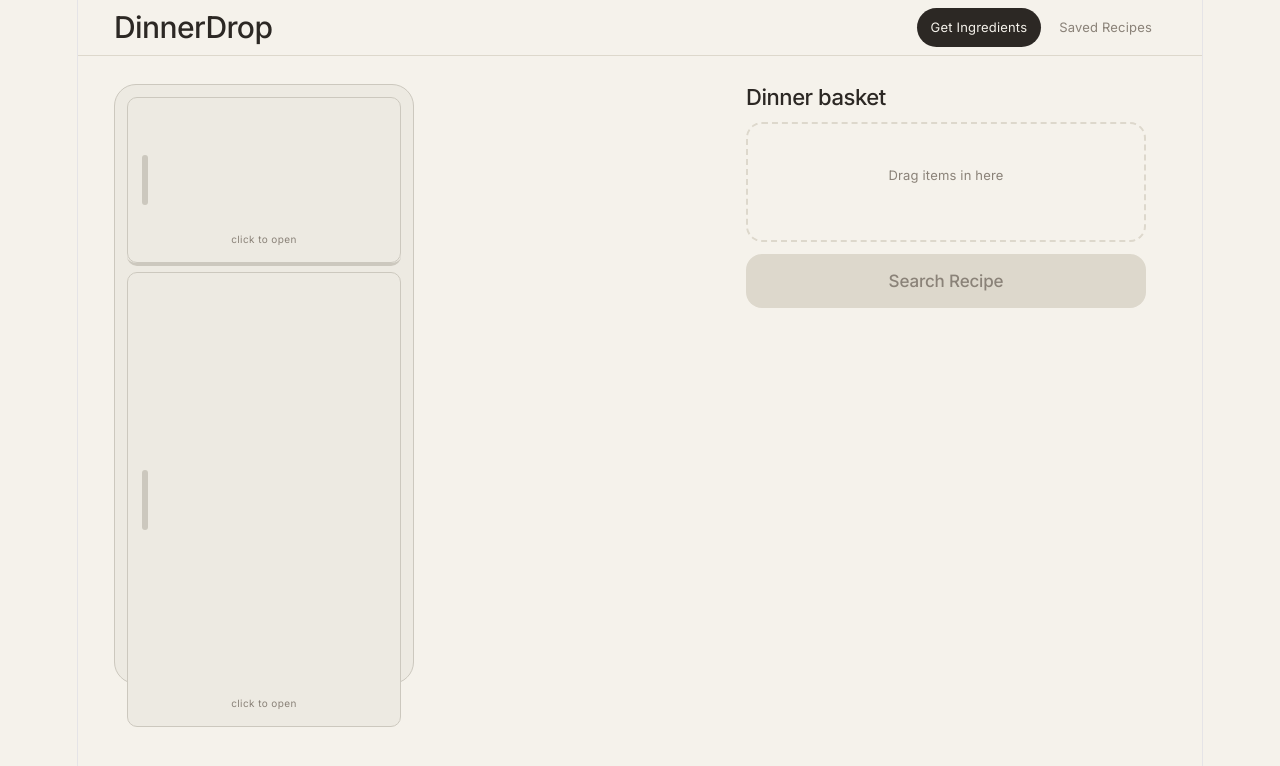
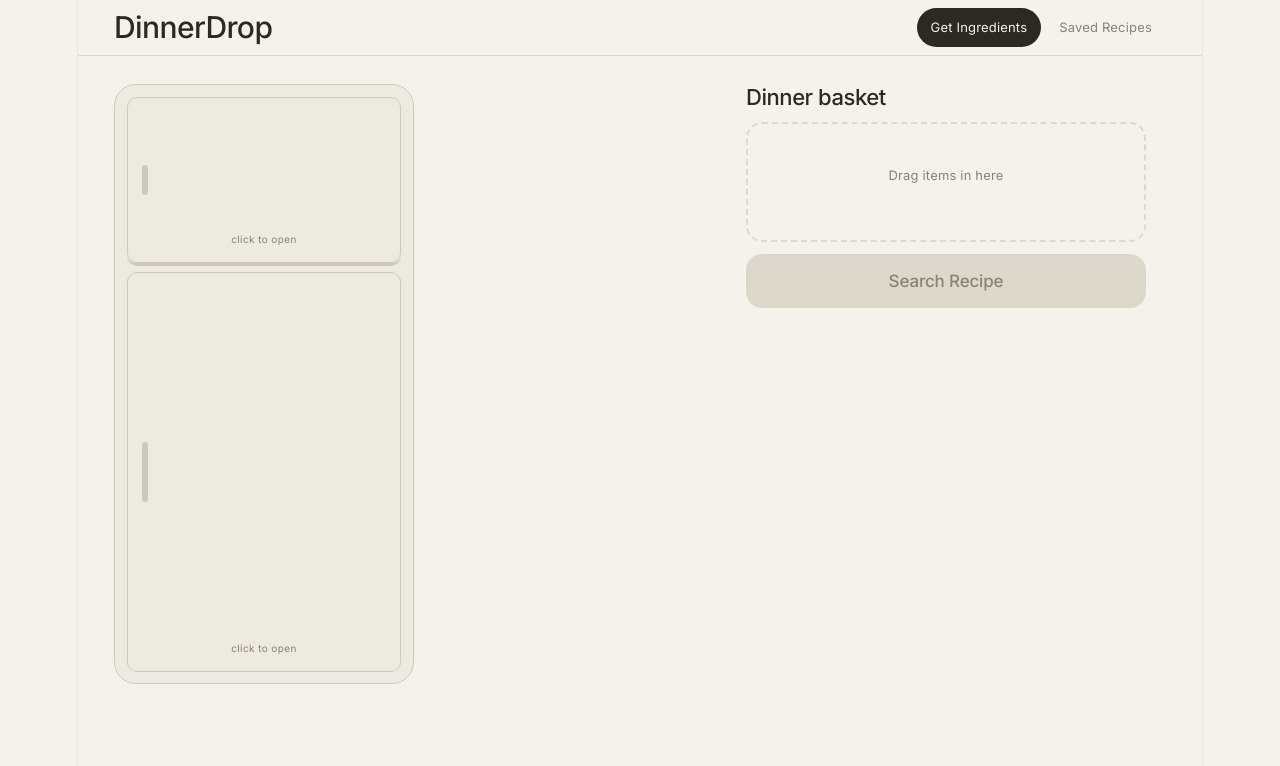
Before and after one commit to GitReapers/DinnerPlanner, a React app in the folder frontend/: page / in a window 1280 px wide. Shown: the top 766 px of the page. Built offline with nearby package versions, Linux system fonts and the light colour scheme; the HTML template or start-up script is replaced by a standard one; a web font is replaced by a local one.

Commit message:
updated fridege, added delete button for the objs

```diff
--- a/frontend/package.json
+++ b/frontend/package.json
@@ -11,6 +11,7 @@
   },
   "dependencies": {
     "@dnd-kit/core": "^6.3.1",
+    "@dnd-kit/sortable": "^10.0.0",
     "@dnd-kit/utilities": "^3.2.2",
     "react": "^19.2.4",
     "react-dom": "^19.2.4"
--- a/frontend/src/App.css
+++ b/frontend/src/App.css
@@ -64,7 +64,7 @@ body {
 .nav-link:hover { background: var(--cream-dark); color: var(--text); }
 .nav-link.active { background: var(--text); color: var(--cream); }
 
-/* ── Layout ── */
+/* Layout */
 .app-main {
   display: flex;
   gap: 32px;
@@ -96,7 +96,7 @@ body {
   align-items: flex-start;
 }
 
-/* ── Fridge wrapper — overflow visible so doors escape ── */
+/* Fridge wrapper — overflow visible so doors escape */
 .fridge-wrap {
   position: relative;
   width: 100%;
@@ -104,7 +104,7 @@ body {
   padding-right: 180px;
 }
 
-/* ── Fridge body — no overflow hidden ── */
+/* Fridge body — no overflow hidden */
 .fridge {
   width: 300px;
   background: var(--fridge-bg);
@@ -119,7 +119,7 @@ body {
   position: relative;
 }
 
-/* ── Fridge sections ── */
+/* Fridge sections */
 .fridge-section {
   position: relative;
   display: flex;
@@ -146,7 +146,7 @@ body {
   gap: 6px;
 }
 
-/* ── Door — sits as sibling to fridge-contents inside fridge-section ── */
+/* Door — sits as sibling to fridge-contents inside fridge-section */
 .door-scene {
   position: absolute;
   inset: 0;
@@ -238,7 +238,14 @@ body {
   letter-spacing: 0.05em;
 }
 
-
+.chip-delete {
+  margin-left: 4px;
+  cursor: pointer;
+  font-size: 13px;
+  color: var(--text-muted);
+  line-height: 1;
+}
+.chip-delete:hover { color: var(--red); }
 .freezer-scene {
   perspective: 700px;
   perspective-origin: right center;
@@ -264,7 +271,50 @@ body {
 .fridge-scene .door.open {
   transform: rotateY(180deg);
 }
-/* ── Shelves ── */
+
+.fridge-section.freezer {
+  flex: 0 0 160px;  /* fixed height, won't grow or shrink */
+}
+
+.fridge-section.main {
+  flex: 0 0 400px;
+}
+
+.shelf {
+  flex: 0 0 80px;   /* fixed, never grows */
+  overflow: hidden;  /* clips chips if too many */
+}
+
+.drawers-row {
+  flex: 0 0 80px;   /* fixed */
+  overflow: hidden;
+}
+
+/* trashcan */
+.trash-can {
+  width: 48px;
+  height: 48px;
+  border-radius: 50%;
+  border: 2px dashed var(--cream-darker);
+  display: flex;
+  align-items: center;
+  justify-content: center;
+  font-size: 20px;
+  transition: border-color 0.15s, background 0.15s, transform 0.15s;
+  cursor: default;
+  margin-top: 12px;
+}
+.trash-can.over {
+  border-color: var(--red);
+  background: var(--red-light);
+  transform: scale(1.1);
+}
+.trash-can.flash {
+  border-color: var(--red);
+  background: var(--red-light);
+  transform: scale(1.15);
+}
+/* shelves */
 .shelf {
   background: var(--shelf);
   border: 1px solid var(--shelf-border);
@@ -280,7 +330,9 @@ body {
   flex: 1;
 }
 
-.drawer { flex: 1; }
+.drawer {
+  flex: 1;
+}
 
 .shelf-label {
   font-size: 10px;
@@ -300,7 +352,7 @@ body {
   border-radius: 2px 2px 0 0;
 }
 
-/* ── Ingredient chip ── */
+/* Ingredient chip */
 .ingredient-chip {
   display: inline-flex;
   align-items: center;
@@ -330,7 +382,7 @@ body {
   transform: scale(1.05) rotate(-1deg);
 }
 
-/* ── Basket ── */
+/* Basket */
 .basket-wrap {
   display: flex;
   flex-direction: column;
@@ -389,7 +441,7 @@ body {
 }
 .basket-chip-remove:hover { color: var(--red); }
 
-/* ── Search button ── */
+/* Search button */
 .search-btn {
   width: 400px;
   padding: 14px;
@@ -411,7 +463,7 @@ body {
   cursor: default;
 }
 
-/* ── Recipe card ── */
+/* Recipe card */
 .recipe-card {
   display: flex;
   align-items: center;
--- a/frontend/src/App.jsx
+++ b/frontend/src/App.jsx
@@ -1,48 +1,147 @@
 import { useState } from 'react'
-import { DndContext, DragOverlay, pointerWithin } from '@dnd-kit/core'
+import { DndContext, DragOverlay, closestCenter, PointerSensor, useSensor, useSensors } from '@dnd-kit/core'
+import { arrayMove } from '@dnd-kit/sortable'
 import Fridge from './components/Fridge'
 import Basket from './components/Basket'
 import RecipeCard from './components/RecipeCard'
 import './App.css'
 
-
 const MOCK_RECIPES = [
-  {
-    id: 1,
-    title: 'Tomato Pasta',
-    image: 'https://placehold.co/80x80/e8d5c4/7a5c44?text=🍝',
-    totalIngredients: 6,
-    totalTime: 25,
-  },
-  {
-    id: 2,
-    title: 'Egg Fried Rice',
-    image: 'https://placehold.co/80x80/d4e8c4/4a7a44?text=🍳',
-    totalIngredients: 5,
-    totalTime: 15,
-  },
+  { id: 1, title: 'Tomato Pasta', image: 'https://placehold.co/80x80/e8d5c4/7a5c44?text=🍝', totalIngredients: 6, totalTime: 25 },
+  { id: 2, title: 'Egg Fried Rice', image: 'https://placehold.co/80x80/d4e8c4/4a7a44?text=🍳', totalIngredients: 5, totalTime: 15 },
 ]
 
+export const INITIAL_SHELVES = {
+  freezer: [
+    { id: 'icecream', name: 'Ice Cream', emoji: '🍦' },
+    { id: 'frozen-peas', name: 'Frozen Peas', emoji: '🫛' },
+    { id: 'frozen-beef', name: 'Ground Beef', emoji: '🥩' },
+  ],
+  top: [
+    { id: 'milk', name: 'Milk', emoji: '🥛' },
+    { id: 'greek-yogurt', name: 'Greek Yogurt', emoji: '🫙' },
+    { id: 'cheese', name: 'Cheese', emoji: '🧀' },
+  ],
+  low: [
+    { id: 'eggs', name: 'Eggs', emoji: '🥚' },
+    { id: 'tofu', name: 'Tofu', emoji: '⬜' },
+    { id: 'tomato', name: 'Tomato', emoji: '🍅' },
+    { id: 'pasta', name: 'Pasta', emoji: '🍝' },
+  ],
+  produce: [
+    { id: 'spinach', name: 'Spinach', emoji: '🥬' },
+    { id: 'carrot', name: 'Carrot', emoji: '🥕' },
+  ],
+  fruit: [
+    { id: 'avocado', name: 'Avocado', emoji: '🥑' },
+    { id: 'apple', name: 'Apple', emoji: '🍎' },
+  ],
+  freezer_tray: [
+    { id: 'ice', name: 'Ice', emoji: '🧊' },
+    { id: 'popsicle', name: 'Popsicle', emoji: '🍡' },
+  ],
+  tray_condiments: [
+    { id: 'mustard', name: 'Mustard', emoji: '🟡' },
+    { id: 'hot-sauce', name: 'Hot Sauce', emoji: '🌶️' },
+  ],
+  tray_drinks: [
+    { id: 'oj', name: 'Orange Juice', emoji: '🍊' },
+    { id: 'milk2', name: 'Almond Milk', emoji: '🥛' },
+  ],
+  tray_eggs: [
+    { id: 'egg1', name: 'Egg', emoji: '🥚' },
+    { id: 'egg2', name: 'Egg', emoji: '🥚' },
+  ],
+}
+
+const TRAY_ZONES = ['freezer_tray', 'tray_condiments', 'tray_drinks', 'tray_eggs']
+const SHELF_ZONES = ['freezer', 'top', 'low', 'produce', 'fruit']
+const TRAY_MAX = 3
+const SHELF_MAX = 6
+
 export default function App() {
+  const [shelves, setShelves] = useState(INITIAL_SHELVES)
   const [basket, setBasket] = useState([])
   const [activeItem, setActiveItem] = useState(null)
   const [recipes, setRecipes] = useState([])
   const [savedRecipes, setSavedRecipes] = useState([])
   const [loading, setLoading] = useState(false)
 
+  const sensors = useSensors(useSensor(PointerSensor, {
+    activationConstraint: { distance: 5 },
+  }))
+
+  function findZone(itemId) {
+    return Object.keys(shelves).find(key => shelves[key].some(i => i.id === itemId))
+  }
+
   function handleDragStart(event) {
-    setActiveItem(event.active.data.current)
+    const zone = findZone(event.active.id)
+    const item = zone
+      ? shelves[zone].find(i => i.id === event.active.id)
+      : event.active.data.current
+    setActiveItem(item)
   }
 
   function handleDragEnd(event) {
-    const { over, active } = event
+    const { active, over } = event
     setActiveItem(null)
-    if (over?.id === 'basket') {
+    if (!over) return
+
+    // ── drop into basket ──
+    if (over.id === 'basket') {
       const item = active.data.current
-      if (!basket.find(b => b.id === item.id)) {
+      if (item && !basket.find(b => b.id === item.id)) {
         setBasket(prev => [...prev, item])
       }
+      return
     }
+
+    // ── fridge rearrange ──
+    const fromZone = findZone(active.id)
+    const toZone = shelves[over.id] ? over.id : findZone(over.id)
+    if (!fromZone || !toZone) return
+
+    if (fromZone === toZone) {
+      setShelves(prev => {
+        const items = prev[fromZone]
+        const oldIndex = items.findIndex(i => i.id === active.id)
+        const newIndex = items.findIndex(i => i.id === over.id)
+        return { ...prev, [fromZone]: arrayMove(items, oldIndex, newIndex) }
+      })
+    } else {
+      setShelves(prev => {
+        const item = prev[fromZone].find(i => i.id === active.id)
+        const toIndex = prev[toZone].findIndex(i => i.id === over.id)
+        const newFrom = prev[fromZone].filter(i => i.id !== active.id)
+        const newTo = [...prev[toZone]]
+        newTo.splice(toIndex >= 0 ? toIndex : newTo.length, 0, item)
+        return { ...prev, [fromZone]: newFrom, [toZone]: newTo }
+      })
+    }
+
+    // ── tray overflow ──
+    if (TRAY_ZONES.includes(toZone)) {
+      setShelves(prev => {
+        const tray = prev[toZone]
+        if (tray.length <= TRAY_MAX) return prev
+        const overflow = tray[tray.length - 1]
+        const trimmedTray = tray.slice(0, TRAY_MAX)
+        const freeShelf = SHELF_ZONES.find(z => prev[z].length < SHELF_MAX)
+        if (freeShelf) {
+          return { ...prev, [toZone]: trimmedTray, [freeShelf]: [...prev[freeShelf], overflow] }
+        }
+        return { ...prev, [toZone]: trimmedTray }
+      })
+    }
+  }
+
+  function deleteFromFridge(id) {
+    setShelves(prev => {
+      const zone = Object.keys(prev).find(k => prev[k].some(i => i.id === id))
+      if (!zone) return prev
+      return { ...prev, [zone]: prev[zone].filter(i => i.id !== id) }
+    })
   }
 
   function removeFromBasket(id) {
@@ -52,17 +151,11 @@ export default function App() {
   function handleSearch() {
     if (basket.length < 2) return
     setLoading(true)
-    // TODO: replace with real Spoonacular API call via Rails
-    setTimeout(() => {
-      setRecipes(MOCK_RECIPES)
-      setLoading(false)
-    }, 800)
+    setTimeout(() => { setRecipes(MOCK_RECIPES); setLoading(false) }, 800)
   }
 
   function saveRecipe(recipe) {
-    if (!savedRecipes.find(r => r.id === recipe.id)) {
-      setSavedRecipes(prev => [...prev, recipe])
-    }
+    if (!savedRecipes.find(r => r.id === recipe.id)) setSavedRecipes(prev => [...prev, recipe])
     setRecipes(prev => prev.filter(r => r.id !== recipe.id))
   }
 
@@ -72,10 +165,12 @@ export default function App() {
 
   return (
     <DndContext
-      collisionDetection={pointerWithin}
+      sensors={sensors}
+      collisionDetection={closestCenter}
       onDragStart={handleDragStart}
       onDragEnd={handleDragEnd}
     >
+      <div>
         <div className="app-layout">
           <header className="app-header">
             <span className="app-logo">DinnerDrop</span>
@@ -87,26 +182,16 @@ export default function App() {
 
           <main className="app-main">
             <section className="left-panel">
-            <Fridge basket={basket} />
+              <Fridge basket={basket} shelves={shelves} onDelete={deleteFromFridge} />
             </section>
 
             <section className="right-panel">
-            <Basket
-              items={basket}
-              onRemove={removeFromBasket}
-              onSearch={handleSearch}
-              loading={loading}
-            />
+              <Basket items={basket} onRemove={removeFromBasket} onSearch={handleSearch} loading={loading} />
 
               {recipes.length > 0 && (
                 <div className="recipe-results">
                   {recipes.map(recipe => (
-                  <RecipeCard
-                    key={recipe.id}
-                    recipe={recipe}
-                    onSave={saveRecipe}
-                    onDismiss={dismissRecipe}
-                  />
+                    <RecipeCard key={recipe.id} recipe={recipe} onSave={saveRecipe} onDismiss={dismissRecipe} />
                   ))}
                 </div>
               )}
@@ -115,11 +200,7 @@ export default function App() {
                 <div className="saved-section">
                   <p className="saved-label">Saved</p>
                   {savedRecipes.map(recipe => (
-                  <RecipeCard
-                    key={recipe.id}
-                    recipe={recipe}
-                    saved
-                  />
+                    <RecipeCard key={recipe.id} recipe={recipe} saved />
                   ))}
                 </div>
               )}
@@ -130,10 +211,12 @@ export default function App() {
         <DragOverlay>
           {activeItem && (
             <div className="ingredient-chip dragging-overlay">
-            {activeItem.emoji} {activeItem.name}
+              <span style={{ fontSize: 14 }}>{activeItem.emoji}</span>
+              {activeItem.name}
             </div>
           )}
         </DragOverlay>
+      </div>
     </DndContext>
   )
 }
--- a/frontend/src/components/Fridge.jsx
+++ b/frontend/src/components/Fridge.jsx
@@ -1,82 +1,51 @@
 import { useState } from 'react'
-import { useDraggable } from '@dnd-kit/core'
+import { useDroppable } from '@dnd-kit/core'
+import { SortableContext, useSortable, rectSortingStrategy } from '@dnd-kit/sortable'
+import { CSS } from '@dnd-kit/utilities'
 
-
-const FREEZER_ITEMS = [
-    { id: 'icecream', name: 'Ice Cream', emoji: '🍦' },
-    { id: 'frozen-peas', name: 'Frozen Peas', emoji: '🫛' },
-    { id: 'frozen-beef', name: 'Ground Beef', emoji: '🥩' },
-]
-
-const SHELVES = [
-    {
-    id: 'top',
-    items: [
-    { id: 'milk', name: 'Milk', emoji: '🥛' },
-    { id: 'greek-yogurt', name: 'Greek Yogurt', emoji: '🫙' },
-    { id: 'cheese', name: 'Cheese', emoji: '🧀' },
-    ],
-    },
-    {
-    id: 'mid',
-    items: [
-        { id: 'eggs', name: 'Eggs', emoji: '🥚' },
-        { id: 'tofu', name: 'Tofu', emoji: '⬜' },
-        { id: 'tomato', name: 'Tomato', emoji: '🍅' },
-        { id: 'pasta', name: 'Pasta', emoji: '🍝' },
-    ],
-  },
-  {
-    id: 'low',
-    items: [
-        { id: 'butter', name: 'Butter', emoji: '🧈' },
-        { id: 'garlic', name: 'Garlic', emoji: '🧄' },
-        { id: 'lemon', name: 'Lemon', emoji: '🍋' },
-    ],
-  },
-]
-
-const DRAWERS = [
-  {
-    id: 'produce',
-    items: [
-        { id: 'spinach', name: 'Spinach', emoji: '🥬' },
-        { id: 'carrot', name: 'Carrot',  emoji: '🥕' },
-    ],
-  },
-  {
-    id: 'condiments',
-    items: [
-        { id: 'soysauce', name: 'Soy Sauce', emoji: '🫙' },
-    ],
-  },
-]
-
-function Chip({ item, inBasket }) {
-    const { attributes, listeners, setNodeRef, transform, isDragging } = useDraggable({
+function Chip({ item, inBasket, onDelete }) {
+  const { attributes, listeners, setNodeRef, transform, transition, isDragging } = useSortable({
     id: item.id,
     data: item,
   })
 
-    const style = transform && !inBasket
-        ? { transform: `translate(${transform.x}px, ${transform.y}px)`, zIndex: 999, position: 'relative' }
-        : undefined
+  const style = {
+    transform: CSS.Transform.toString(transform),
+    transition,
+    opacity: isDragging ? 0.3 : inBasket ? 0.4 : 1,
+    pointerEvents: inBasket ? 'none' : undefined,
+  }
 
   return (
-        <div
-        ref={setNodeRef}
-        style={style}
-        className={`ingredient-chip ${inBasket ? 'in-basket' : ''} ${isDragging ? 'dragging' : ''}`}
-        {...listeners}
-        {...attributes}
-        >
+    <div ref={setNodeRef} style={style} className="ingredient-chip" {...listeners} {...attributes}>
       <span style={{ fontSize: 14 }}>{item.emoji}</span>
       {item.name}
+      <span
+        className="chip-delete"
+        onPointerDown={e => e.stopPropagation()}
+        onClick={e => { e.stopPropagation(); onDelete(item.id) }}
+      >×</span>
     </div>
   )
 }
 
-function Door({ isOpen, onToggle, handleHeight, trays, sceneClass }) {
+function ShelfZone({ zoneId, items, inBasket, className, children, onDelete }) {
+  const { setNodeRef } = useDroppable({ id: zoneId })
+  return (
+    <SortableContext items={items.map(i => i.id)} strategy={rectSortingStrategy}>
+      <div className={className} ref={setNodeRef}>
+        {children}
+        <div className="shelf-items">
+          {items.map(item => (
+            <Chip key={item.id} item={item} inBasket={inBasket.has(item.id)} onDelete={onDelete} />
+          ))}
+        </div>
+      </div>
+    </SortableContext>
+  )
+}
+
+function Door({ isOpen, onToggle, handleHeight, trayZones, shelves, inBasket, sceneClass, onDelete }) {
   return (
     <div className={`door-scene ${sceneClass}`}>
       <div className={`door ${isOpen ? 'open' : ''}`} onClick={onToggle}>
@@ -85,8 +54,16 @@ function Door({ isOpen, onToggle, handleHeight, trays, sceneClass }) {
           <div className="door-hint">click to open</div>
         </div>
         <div className="door-back">
-                {trays.map((tray, i) => (
-                    <div key={i} className="door-tray">{tray}</div>
+          {trayZones.map(({ zoneId }) => (
+            <SortableContext key={zoneId} items={(shelves[zoneId] || []).map(i => i.id)} strategy={rectSortingStrategy}>
+              <div className="door-tray">
+                <div className="shelf-items">
+                  {(shelves[zoneId] || []).map(item => (
+                    <Chip key={item.id} item={item} inBasket={inBasket.has(item.id)} onDelete={onDelete} />
+                  ))}
+                </div>
+              </div>
+            </SortableContext>
           ))}
         </div>
       </div>
@@ -94,58 +71,42 @@ function Door({ isOpen, onToggle, handleHeight, trays, sceneClass }) {
   )
 }
 
-export default function Fridge({ basket }) {
+export default function Fridge({ basket, shelves, onDelete }) {
   const [freezerOpen, setFreezerOpen] = useState(false)
-    const [fridgeOpen, setFridgeOpen]   = useState(false)
-
+  const [fridgeOpen, setFridgeOpen] = useState(false)
   const basketIds = new Set(basket.map(b => b.id))
 
   return (
     <div className="fridge">
 
-        {/* ── Freezer ── */}
       <div className="fridge-section freezer">
         <div className="fridge-contents">
-            <div className="shelf">
-                <div className="shelf-items">
-                {FREEZER_ITEMS.map(item => (
-                    <Chip key={item.id} item={item} inBasket={basketIds.has(item.id)} />
-                ))}
-                </div>
+          <ShelfZone zoneId="freezer" items={shelves.freezer} inBasket={basketIds} className="shelf" onDelete={onDelete}>
             <div className="shelf-bar" />
-            </div>
+          </ShelfZone>
         </div>
         <Door
           isOpen={freezerOpen}
           onToggle={() => setFreezerOpen(o => !o)}
-            handleHeight="50px"
-            trays={['ice tray']}
+          handleHeight="30px"
+          trayZones={[{ zoneId: 'freezer_tray' }]}
+          shelves={shelves}
+          inBasket={basketIds}
           sceneClass="freezer-scene"
+          onDelete={onDelete}
         />
       </div>
 
-        {/* ── Main fridge ── */}
       <div className="fridge-section main">
         <div className="fridge-contents">
-            {SHELVES.map(shelf => (
-                <div key={shelf.id} className="shelf">
-                <div className="shelf-items">
-                    {shelf.items.map(item => (
-                    <Chip key={item.id} item={item} inBasket={basketIds.has(item.id)} />
-                    ))}
-                </div>
+          {['top', 'low'].map(id => (
+            <ShelfZone key={id} zoneId={id} items={shelves[id]} inBasket={basketIds} className="shelf" onDelete={onDelete}>
               <div className="shelf-bar" />
-                </div>
+            </ShelfZone>
           ))}
           <div className="drawers-row">
-                {DRAWERS.map(drawer => (
-                <div key={drawer.id} className="shelf drawer">
-                    <div className="shelf-items">
-                    {drawer.items.map(item => (
-                        <Chip key={item.id} item={item} inBasket={basketIds.has(item.id)} />
-                    ))}
-                    </div>
-                </div>
+            {['fruit', 'produce'].map(id => (
+              <ShelfZone key={id} zoneId={id} items={shelves[id]} inBasket={basketIds} className="shelf drawer" onDelete={onDelete} />
             ))}
           </div>
         </div>
@@ -153,8 +114,15 @@ export default function Fridge({ basket }) {
           isOpen={fridgeOpen}
           onToggle={() => setFridgeOpen(o => !o)}
           handleHeight="60px"
-                trays={["Condiment 1", "Condiment 2", "Condiment 3"]}
+          trayZones={[
+            { zoneId: 'tray_condiments' },
+            { zoneId: 'tray_drinks' },
+            { zoneId: 'tray_eggs' },
+          ]}
+          shelves={shelves}
+          inBasket={basketIds}
           sceneClass="fridge-scene"
+          onDelete={onDelete}
         />
       </div>
 
```
Also changed, not shown: 1 other file (tests, documents, lock files or other folders). Lines whose indentation alone changed are shown as unchanged.
